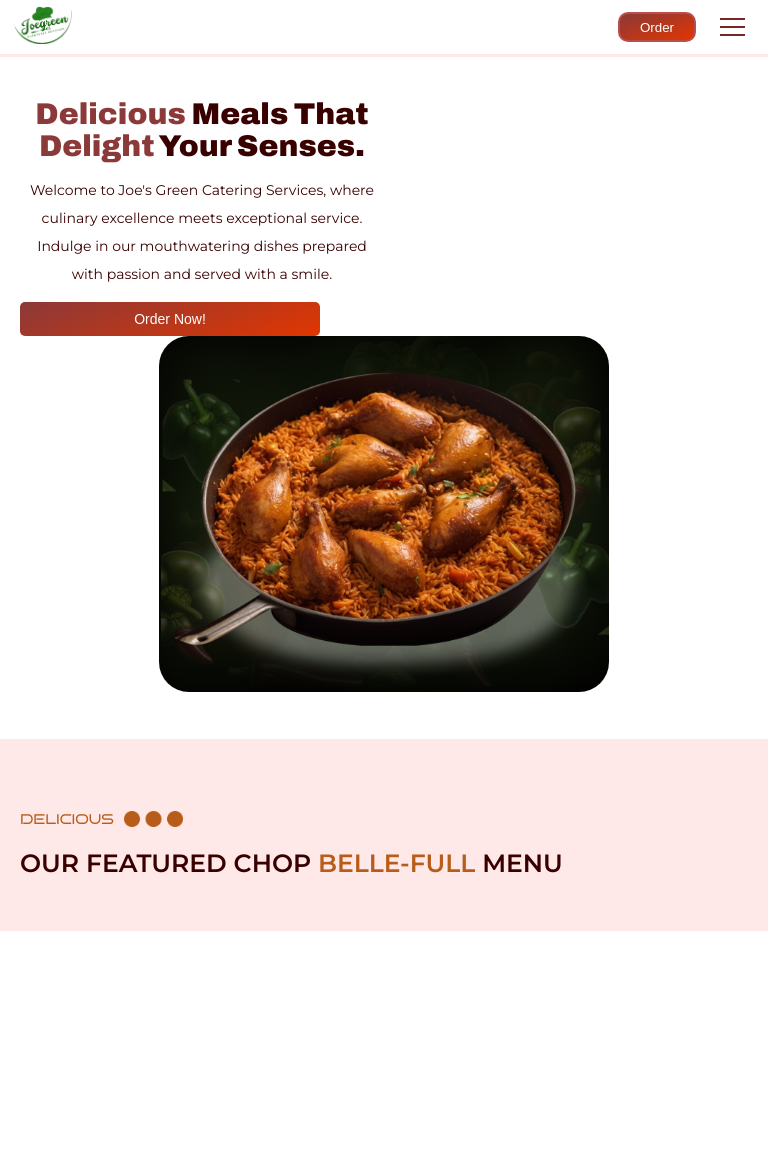
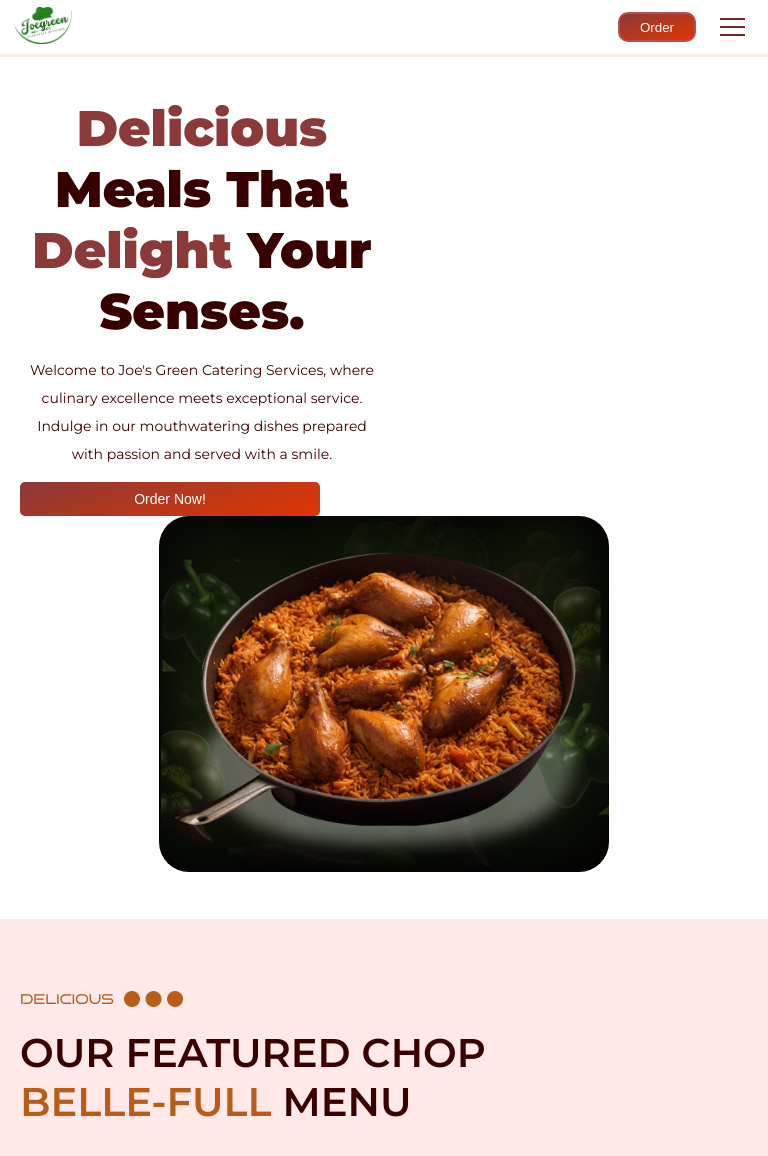
Before and after one commit to adefuyeabayomi/joesgreen, a React (Vite) app: page / in a window 768 px wide. Shown: the top 1156 px of the page. Before the commit the page ends 931 px from the top, so only its background shows below. Built offline with nearby package versions, Linux system fonts and the light colour scheme.

Commit message:
update to hero and new design changes

```diff
--- a/src/modify.css
+++ b/src/modify.css
@@ -49,14 +49,23 @@ body,.no-space {
     font-size: 25px;
 }
 
-.font-heading-3 {
+.font-heading-6 {
+    font-size: 32px;
+}
+.font-heading-5 {
+    font-size: 40px;
+}
+.font-heading-4 {
     font-size: 48px;
 }
+.font-heading-3 {
+    font-size: 56px;
+}
 .font-heading-2 {
-    font-size: 55px;
+    font-size: 62px;
 }
 .font-header-1 {
-    font-size: 66px;
+    font-size: 68px;
 }
 
 .font-light {
--- a/src/pages/home/index.tsx
+++ b/src/pages/home/index.tsx
@@ -15,7 +15,7 @@ function Home(): React.JSX.Element {
                         <div className='row flex-column flex-sm-row no-space align-items-center'>
                             <div className='col-md-6 col-12 no-space'>
                                 <div className='htext-container'>
-                                    <h1 className='font-black headline font-family-archivo'><span className='headline-delish'>Delicious</span> Meals That <span className='headline-delish'>Delight</span> Your Senses.</h1>
+                                    <h1 className='font-black headline'><span className='headline-delish'>Delicious</span> Meals That <span className='headline-delish'>Delight</span> Your Senses.</h1>
                                     <p className='font-p'>Welcome to Joe's Green Catering Services, where culinary excellence meets exceptional service. Indulge in our mouthwatering dishes prepared with passion and served with a smile.</p>
                                     <div className='py-2 py-sm-0 hbcontainer'>
                                         <button className='headlinebutton font-p'>Order Now!</button>
@@ -37,7 +37,8 @@ function Home(): React.JSX.Element {
                                 <div className='w-max-content no-space'><p className='font-p font-family-bruno tipTitle'>DELICIOUS</p></div>
                                 <div className='w-max-content no-space'><img className='tipDots' src={tipDots} /></div>
                             </div>
-                            <div className='sectionHeadlineContainer text-main font-subtitle-big font-medium'>OUR FEATURED CHOP <span className='delicious'>BELLE-FULL</span> MENU</div>
+                            <div className='sectionHeadlineContainer features d-sm-none text-main font-subtitle-big font-medium'>OUR FEATURED CHOP <span className='delicious'>BELLE-FULL</span> MENU</div>
+                            <div className='sectionHeadlineContainer features d-none d-sm-block text-main font-heading-5 font-medium'>OUR FEATURED CHOP <span className='delicious'>BELLE-FULL</span> MENU</div>
                             <div className='sectionAfterTextContainer'></div>
                             <div className='otherContents'></div>
                     </div>
--- a/src/pages/home/style.css
+++ b/src/pages/home/style.css
@@ -43,21 +43,16 @@
     padding-right: 20px;
 }
 
-@media screen and (max-width: 1240px) {
+
+@media screen and (max-width: 1100px) {
     .headline {
-        font-size: 45px;
-    }
-}
-
-@media screen and (max-width: 1000px) {
-    .headline {
-        font-size: 38px;
+        font-size: 50px;
     }
 }
 
 @media screen and (max-width: 850px) {
     .headline {
-        font-size: 30px;
+        font-size: 50px;
     }
 }
 
@@ -79,6 +74,10 @@
     .hbcontainer {
         max-width: 300px;
         margin-left: 0px;
+    }
+
+    .hero-section {
+        padding: 40px 0px;
     }
 
 }
@@ -129,3 +128,12 @@
 .tipContent p {
     padding-right: 10px;
 }
+.sectionHeadlineContainer.features {
+    width: 95%;
+}
+
+@media (min-width: 700px){
+    .sectionHeadlineContainer.features {
+        width: 80%;
+    }
+}
```
